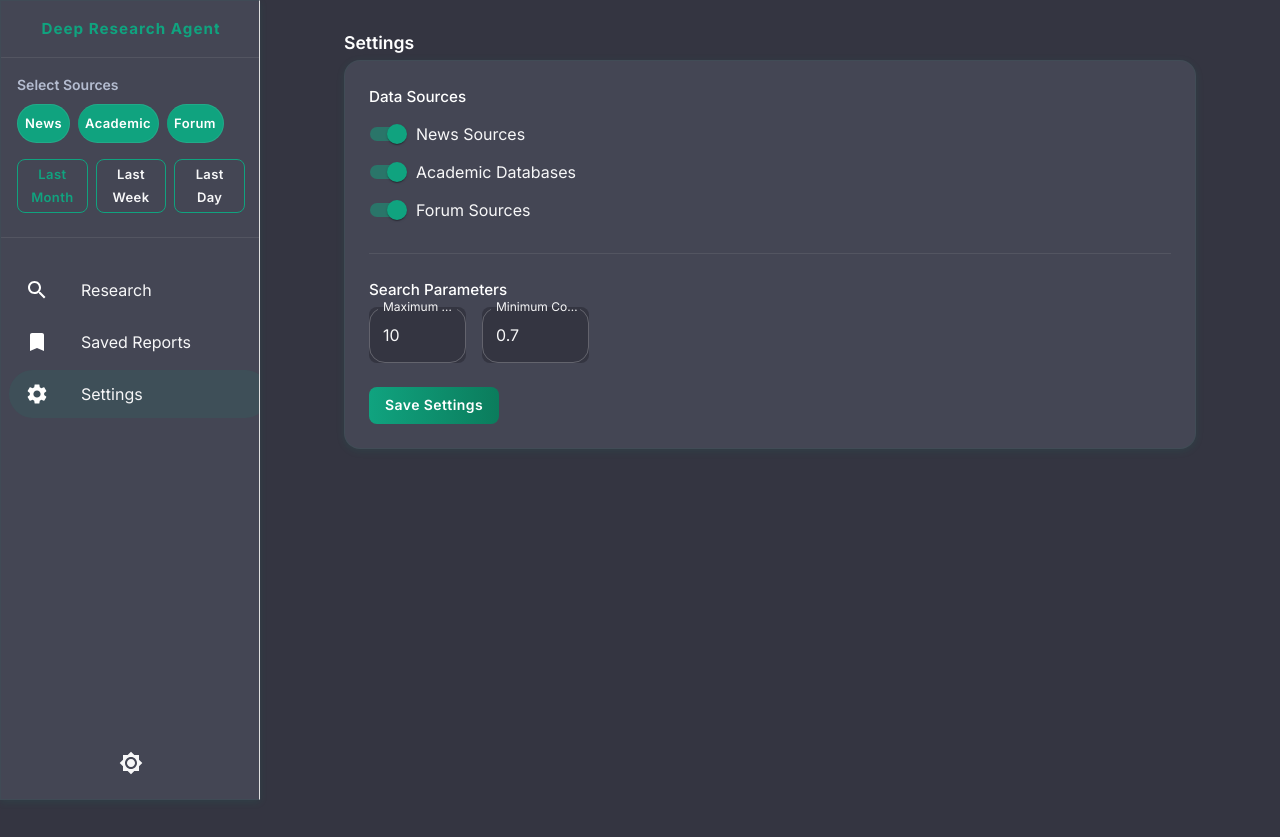
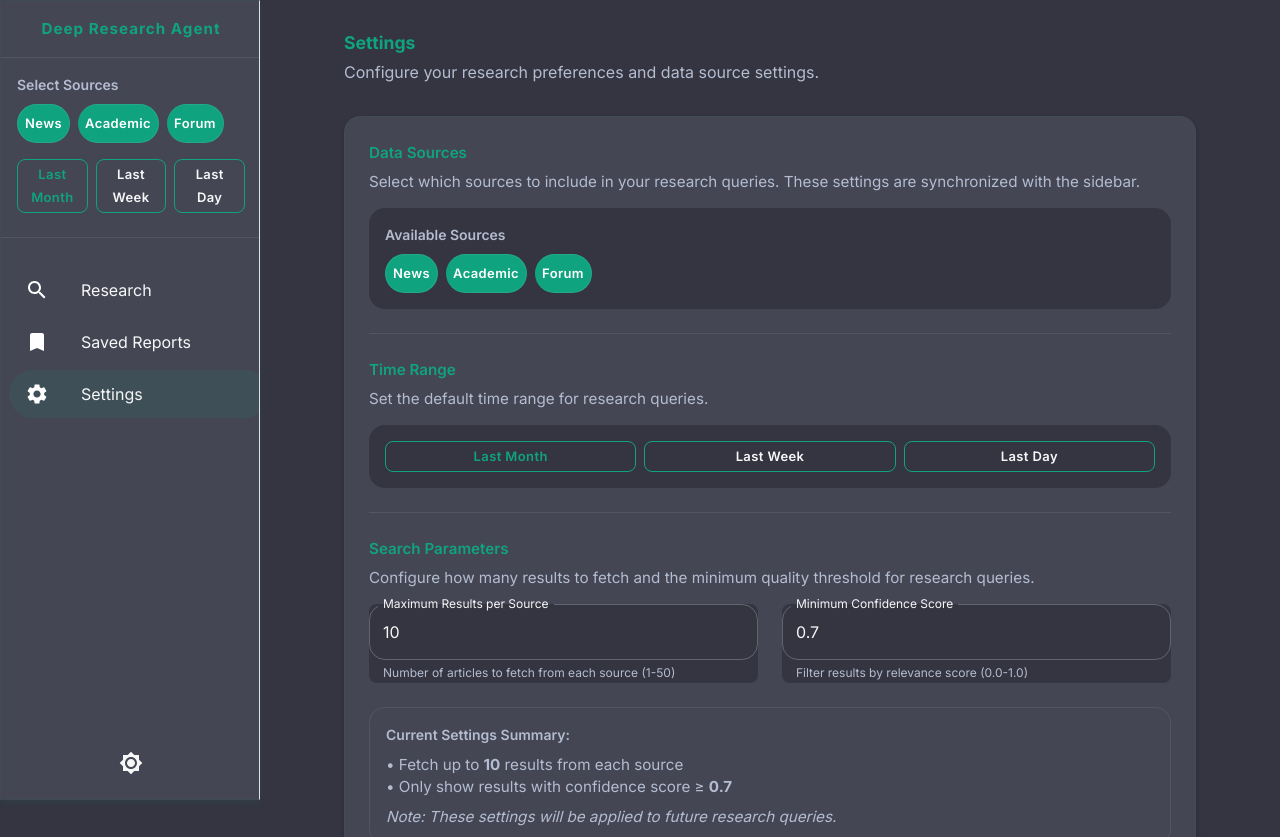
Before and after one commit to Priyanshu-10112/DeepResearchAgent, a React (Create React App) app in the folder DeepResearchAgent/frontend/: page /settings in a window 1280 px wide. Shown: the top 837 px of the page. Before the commit the page ends 800 px from the top, so only its background shows below. Built offline with nearby package versions, Linux system fonts and the light colour scheme.

Commit message:
source selection 2 and view 3

```diff
--- a/DeepResearchAgent/frontend/src/App.tsx
+++ b/DeepResearchAgent/frontend/src/App.tsx
@@ -36,7 +36,7 @@ function App() {
             <Routes>
               <Route path="/" element={<Chat sources={sources} timeRange={timeRange} />} />
               <Route path="/saved" element={<SavedReports />} />
-              <Route path="/settings" element={<Settings />} />
+              <Route path="/settings" element={<Settings sources={sources} onSourcesChange={setSources} timeRange={timeRange} onTimeRangeChange={setTimeRange} />} />
             </Routes>
           </Box>
         </Box>
--- a/DeepResearchAgent/frontend/src/components/Settings.tsx
+++ b/DeepResearchAgent/frontend/src/components/Settings.tsx
@@ -3,20 +3,29 @@ import {
   Container,
   Typography,
   Paper,
-  FormGroup,
-  FormControlLabel,
-  Switch,
   TextField,
   Button,
   Box,
   Divider,
+  Stack,
 } from '@mui/material';
+import { Source, TimeRange } from '../types';
+import { SourceSelector } from './SourceSelector';
 
-const Settings: React.FC = () => {
+interface SettingsProps {
+  sources: Source[];
+  onSourcesChange: (sources: Source[]) => void;
+  timeRange: TimeRange;
+  onTimeRangeChange: (timeRange: TimeRange) => void;
+}
+
+const Settings: React.FC<SettingsProps> = ({
+  sources,
+  onSourcesChange,
+  timeRange,
+  onTimeRangeChange
+}) => {
   const [settings, setSettings] = useState({
-    enableNewsSources: true,
-    enableAcademicSources: true,
-    enableForumSources: true,
     maxResults: 10,
     minConfidence: 0.7,
   });
@@ -35,73 +44,136 @@ const Settings: React.FC = () => {
 
   return (
     <Container maxWidth="md" sx={{ mt: 4, mb: 4 }}>
-      <Typography variant="h4" component="h1" gutterBottom>
+      <Typography variant="h4" component="h1" gutterBottom sx={{ fontWeight: 700, color: 'primary.main' }}>
         Settings
       </Typography>
+      <Typography variant="body1" color="text.secondary" sx={{ mb: 4 }}>
+        Configure your research preferences and data source settings.
+      </Typography>
 
-      <Paper sx={{ p: 3 }}>
-        <Typography variant="h6" gutterBottom>
+      <Paper sx={{ p: 3, boxShadow: 2 }}>
+        <Typography variant="h6" gutterBottom sx={{ color: 'primary.main', fontWeight: 600 }}>
           Data Sources
         </Typography>
-        <FormGroup>
-          <FormControlLabel
-            control={
-              <Switch
-                checked={settings.enableNewsSources}
-                onChange={handleChange('enableNewsSources')}
-              />
-            }
-            label="News Sources"
-          />
-          <FormControlLabel
-            control={
-              <Switch
-                checked={settings.enableAcademicSources}
-                onChange={handleChange('enableAcademicSources')}
-              />
-            }
-            label="Academic Databases"
-          />
-          <FormControlLabel
-            control={
-              <Switch
-                checked={settings.enableForumSources}
-                onChange={handleChange('enableForumSources')}
-              />
-            }
-            label="Forum Sources"
-          />
-        </FormGroup>
+        <Typography variant="body2" color="text.secondary" sx={{ mb: 2 }}>
+          Select which sources to include in your research queries. These settings are synchronized with the sidebar.
+        </Typography>
+
+        <Box sx={{ mb: 3, p: 2, bgcolor: 'background.default', borderRadius: 1 }}>
+          <Typography variant="subtitle2" sx={{ mb: 1, color: 'text.secondary', fontWeight: 600 }}>
+            Available Sources
+          </Typography>
+          <SourceSelector sources={sources} onSourceChange={onSourcesChange} />
+        </Box>
 
         <Divider sx={{ my: 3 }} />
 
-        <Typography variant="h6" gutterBottom>
+        <Typography variant="h6" gutterBottom sx={{ color: 'primary.main', fontWeight: 600 }}>
+          Time Range
+        </Typography>
+        <Typography variant="body2" color="text.secondary" sx={{ mb: 2 }}>
+          Set the default time range for research queries.
+        </Typography>
+
+        <Box sx={{ mb: 3, p: 2, bgcolor: 'background.default', borderRadius: 1 }}>
+          <Stack direction="row" spacing={1}>
+            <Button
+              variant="outlined"
+              size="small"
+              onClick={() => onTimeRangeChange(TimeRange.LAST_MONTH)}
+              color={timeRange === TimeRange.LAST_MONTH ? 'primary' : 'inherit'}
+              sx={{ flex: 1 }}
+            >
+              Last Month
+            </Button>
+            <Button
+              variant="outlined"
+              size="small"
+              onClick={() => onTimeRangeChange(TimeRange.LAST_WEEK)}
+              color={timeRange === TimeRange.LAST_WEEK ? 'primary' : 'inherit'}
+              sx={{ flex: 1 }}
+            >
+              Last Week
+            </Button>
+            <Button
+              variant="outlined"
+              size="small"
+              onClick={() => onTimeRangeChange(TimeRange.LAST_DAY)}
+              color={timeRange === TimeRange.LAST_DAY ? 'primary' : 'inherit'}
+              sx={{ flex: 1 }}
+            >
+              Last Day
+            </Button>
+          </Stack>
+        </Box>
+
+        <Divider sx={{ my: 3 }} />
+
+        <Typography variant="h6" gutterBottom sx={{ color: 'primary.main', fontWeight: 600 }}>
           Search Parameters
         </Typography>
-        <Box sx={{ display: 'flex', gap: 2, mb: 3 }}>
+        <Typography variant="body2" color="text.secondary" sx={{ mb: 2 }}>
+          Configure how many results to fetch and the minimum quality threshold for research queries.
+        </Typography>
+
+        <Box sx={{ display: 'flex', gap: 3, mb: 3 }}>
           <TextField
-            label="Maximum Results"
+            label="Maximum Results per Source"
             type="number"
             value={settings.maxResults}
             onChange={handleChange('maxResults')}
             inputProps={{ min: 1, max: 50 }}
+            helperText="Number of articles to fetch from each source (1-50)"
+            sx={{ flex: 1 }}
           />
           <TextField
-            label="Minimum Confidence"
+            label="Minimum Confidence Score"
             type="number"
             value={settings.minConfidence}
             onChange={handleChange('minConfidence')}
             inputProps={{ min: 0, max: 1, step: 0.1 }}
+            helperText="Filter results by relevance score (0.0-1.0)"
+            sx={{ flex: 1 }}
           />
         </Box>
 
+        <Box sx={{ mb: 3, p: 2, bgcolor: 'background.paper', borderRadius: 1, border: '1px solid', borderColor: 'divider' }}>
+          <Typography variant="subtitle2" sx={{ mb: 1, fontWeight: 600 }}>
+            Current Settings Summary:
+          </Typography>
+          <Typography variant="body2" color="text.secondary">
+            • Fetch up to <strong>{settings.maxResults}</strong> results from each source
+          </Typography>
+          <Typography variant="body2" color="text.secondary">
+            • Only show results with confidence score ≥ <strong>{settings.minConfidence}</strong>
+          </Typography>
+          <Typography variant="body2" color="text.secondary" sx={{ mt: 1, fontStyle: 'italic' }}>
+            Note: These settings will be applied to future research queries.
+          </Typography>
+        </Box>
+
+        <Box sx={{ display: 'flex', gap: 2 }}>
           <Button
             variant="contained"
             color="primary"
             onClick={handleSave}
+            sx={{ minWidth: 120 }}
           >
             Save Settings
           </Button>
+          <Button
+            variant="outlined"
+            onClick={() => {
+              setSettings({
+                maxResults: 10,
+                minConfidence: 0.7,
+              });
+            }}
+            sx={{ minWidth: 120 }}
+          >
+            Reset to Defaults
+          </Button>
+        </Box>
       </Paper>
     </Container>
   );
```
Lines whose indentation alone changed are shown as unchanged.
